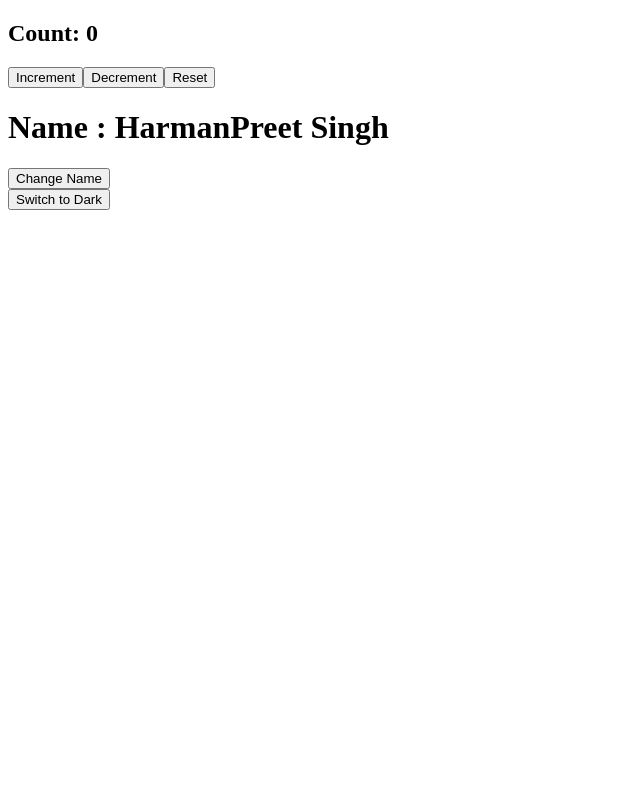
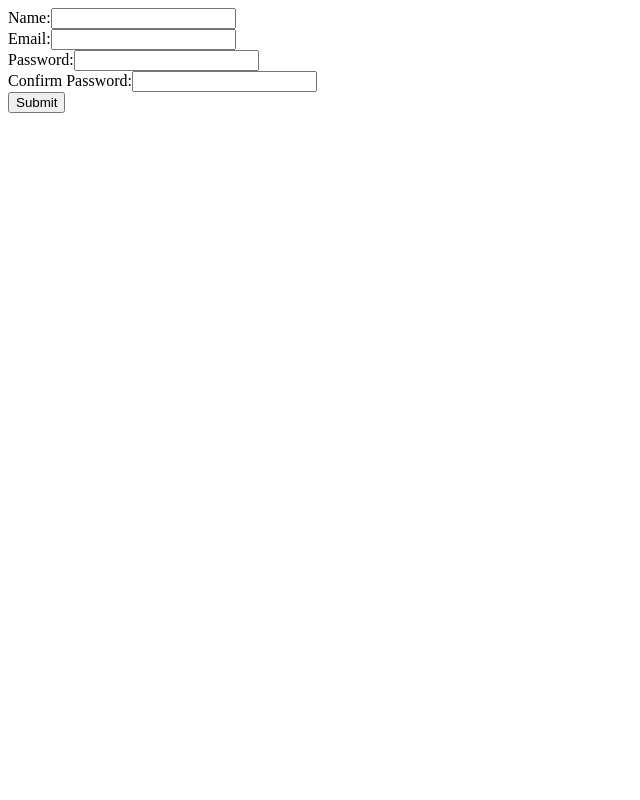
Before and after one commit to harman77888/reactapp, a React (Vite) app in the folder blogApp/: page / in a window 1280 px wide. Shown: the top 800 px of the page, without its empty margins (0-640 px from the left). Built offline with nearby package versions, Linux system fonts and the light colour scheme.

Commit message:
formhandling

```diff
--- a/blogApp/src/App.jsx
+++ b/blogApp/src/App.jsx
@@ -1,6 +1,8 @@
 // import Home from "./pages/Home"
-import UseStateEx from "./pages/UseStateEx"
+// import UseStateEx from "./pages/UseStateEx"
 // import MapEx from "./pages/MapEx"
+
+import FormHandlingEx from "./pages/FormHandlingEx"
 
 // import ListRenderingEx from "./pages/ListRenderingEx"
 
@@ -9,9 +11,10 @@ const App = () => {
   return (
     <div>
       {/* <Home/> */}
-      <UseStateEx/>
+      {/* <UseStateEx/> */}
       {/* <MapEx/> */}
       {/* <ListRenderingEx/> */}
+      <FormHandlingEx/>
     </div>
   )
 }
--- a/blogApp/src/pages/FormHandlingEx.jsx
+++ b/blogApp/src/pages/FormHandlingEx.jsx
@@ -1,10 +1,65 @@
 
+import  { useState } from 'react'
+const FormHandlingEx = () => {
+  const [name, setName] = useState();
+ const [email, setEmail] = useState()
+ const [password, setPassword] = useState()
+ const [confirmPassword, setConfirmPassword] = useState()
 
-const FormHandlingEx = () => {
+ const handleSubmit = (e) => {
+    e.preventDefault()
+    if (password !== confirmPassword) {
+      alert("Passwords do not match")
+      return
+    }if(!name || !email || !password || !confirmPassword){
+      alert("Please fill all the fields")
+      return
+    }
+  }
+
   return (
-    <div>
+    <>
+      <form onSubmit={handleSubmit}>
+        <div>
+          <label htmlFor="name">Name:</label>
+          <input
+            type="text"
+            id="name"
+            value={name}
+            onChange={(e) => setName(e.target.value)}
+          />
+        </div>
+        <div>
+          <label htmlFor="email">Email:</label>
+          <input
+            type="email"
+            id="email"
+            value={email}
+            onChange={(e) => setEmail(e.target.value)}
+          />
+        </div>
+        <div>
+          <label htmlFor="password">Password:</label>
+          <input
+            type="password"
+            id="password"
+            value={password}
+            onChange={(e) => setPassword(e.target.value)}
+          />
+        </div>
+        <div>
+          <label htmlFor="confirmPassword">Confirm Password:</label>
+          <input
+            type="password"
+            id="confirmPassword"
+            value={confirmPassword}
+            onChange={(e) => setConfirmPassword(e.target.value)}
+          />
+        </div>
+        <button type="submit">Submit</button>
+      </form>
 
-    </div>
+    </>
   )
 }
 
```
